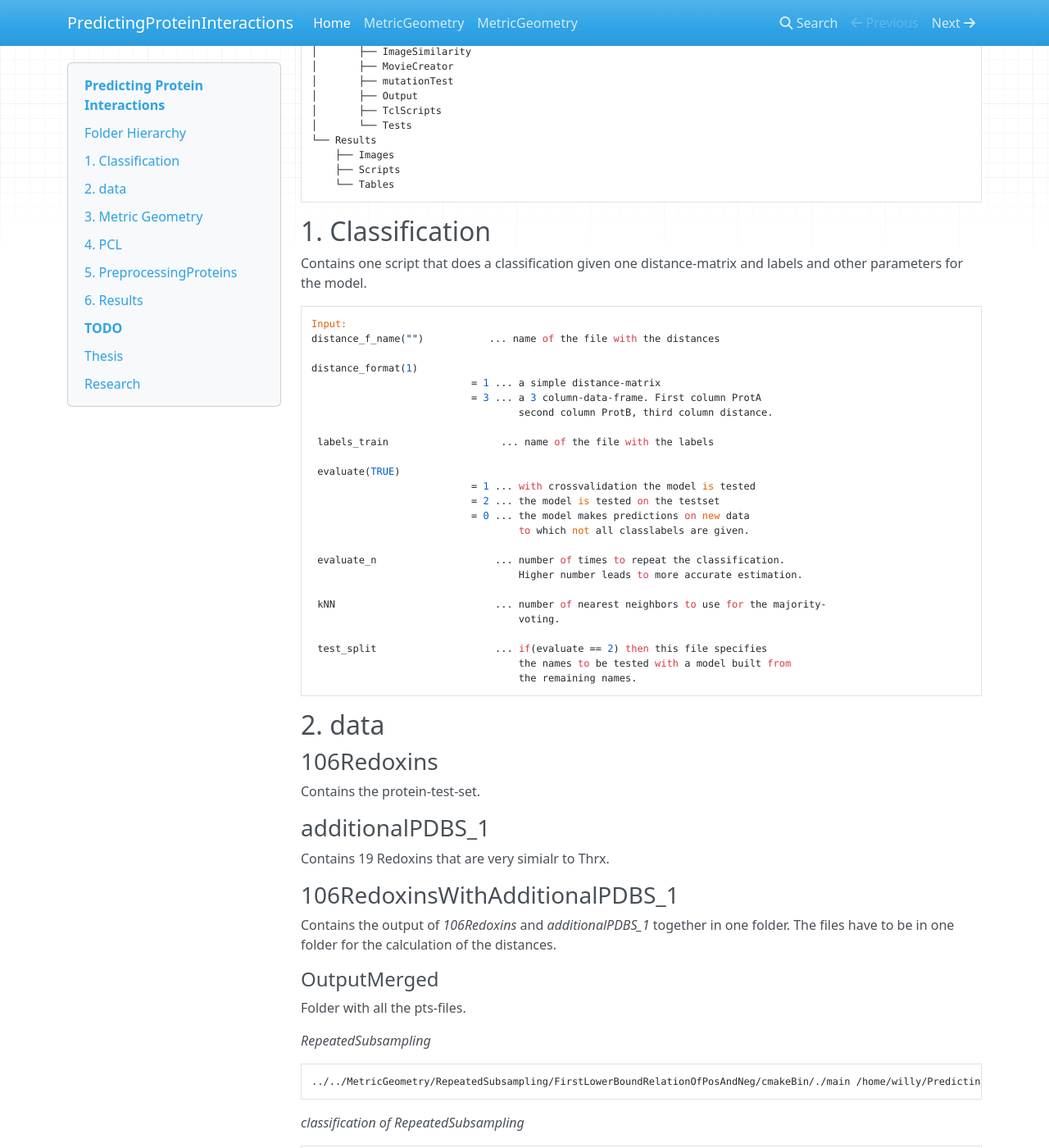
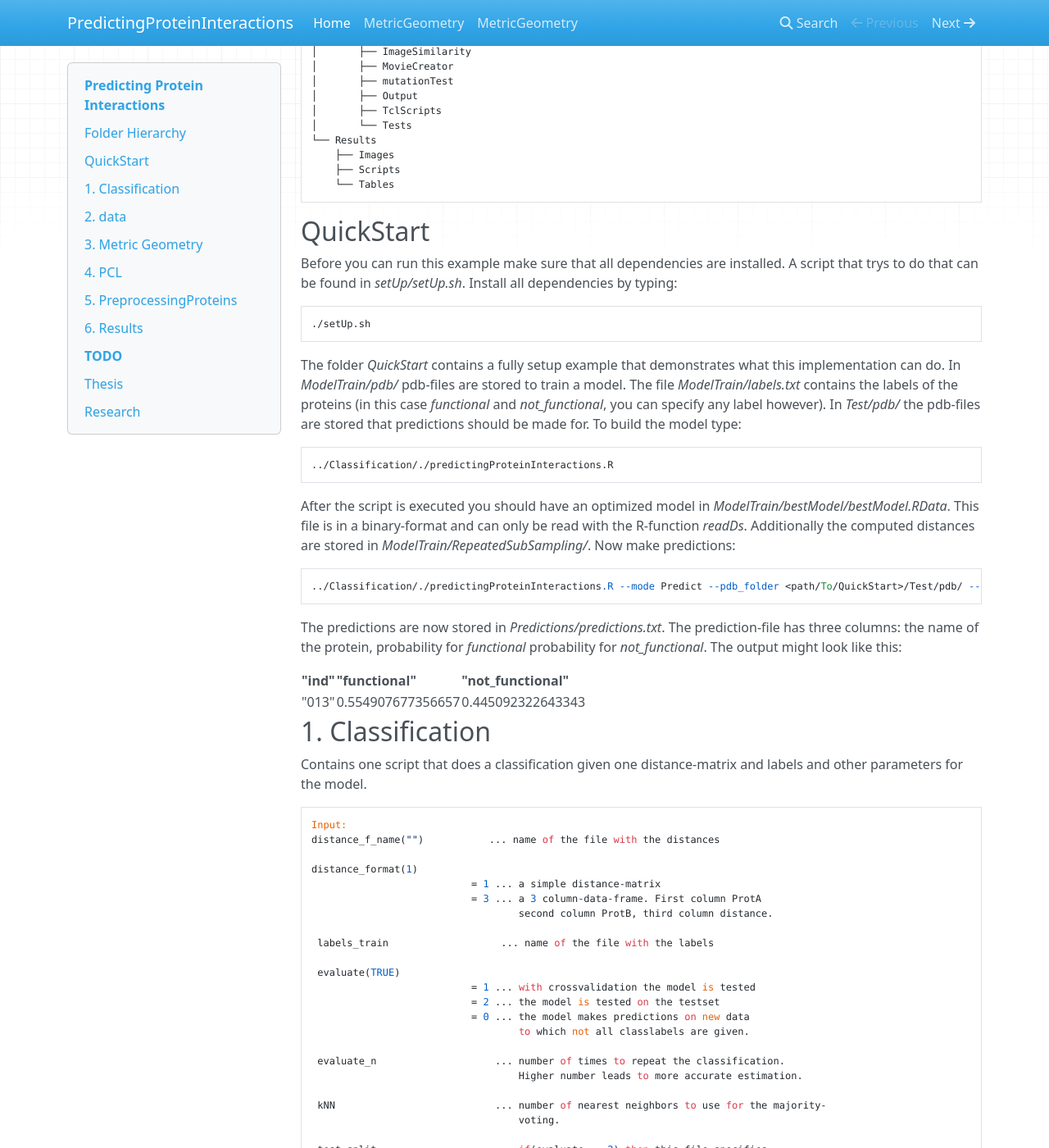
Before and after one commit to WillyBruhn/PredictingProteinInteractions, an MkDocs documentation site: the page built from docs/index.md, in a window 1280 px wide and 1400 px high, scrolled down 682 px. Shown: the whole window at 82% size. Built offline with MkDocs 1.6.1, drawn with Linux system fonts in a browser that asks for light colours; nearby versions of some CDN libraries.

Commit message:
QuickStart

````diff
--- a/docs/index.md
+++ b/docs/index.md
@@ -41,6 +41,38 @@ This document gives instructions on how to recreate the data that was used in th
     ├── Scripts
     └── Tables
 ```
+
+## QuickStart
+Before you can run this example make sure that all dependencies are installed. A script that trys to do that can be found in *setUp/setUp.sh*. Install all dependencies by typing:
+```
+./setUp.sh
+```
+
+The folder *QuickStart* contains a fully setup example that demonstrates what this implementation can do.
+In *ModelTrain/pdb/* pdb-files are stored to train a model. The file *ModelTrain/labels.txt* contains the labels of the proteins (in this case *functional* and *not_functional*, you can specify any label however). In *Test/pdb/* the pdb-files are stored that predictions should be made for. To build the model type:
+```
+../Classification/./predictingProteinInteractions.R
+```
+
+After the script is executed you should have an optimized model in *ModelTrain/bestModel/bestModel.RData*. This file is in a binary-format and can only be read with the R-function *readDs*. Additionally the computed distances are stored in *ModelTrain/RepeatedSubSampling/*.
+Now make predictions:
+
+```
+../Classification/./predictingProteinInteractions.R --mode Predict --pdb_folder <path/To/QuickStart>/Test/pdb/ --MutCompOutPut <path/To/QuickStart>/Test/Proteins/
+```
+
+The predictions are now stored in *Predictions/predictions.txt*. The prediction-file has three columns:
+the name of the protein, probability for *functional* probability for *not_functional*.
+The output might look like this:
+
+| "ind" | "functional"      | "not_functional"  |
+|-------|-------------------|-------------------|
+| "013" | 0.554907677356657 | 0.445092322643343 |
+|       |                   |                   |
+|       |                   |                   |
+
+
+
 
 ## 1. Classification
 Contains one script that does a classification given one distance-matrix and labels and other parameters for the model.
````
Also changed, not shown: README.md (+32 -0 lines), docs/tree.txt (+10 -3 lines), site/index.html, site/tree.txt, 2 other files.
